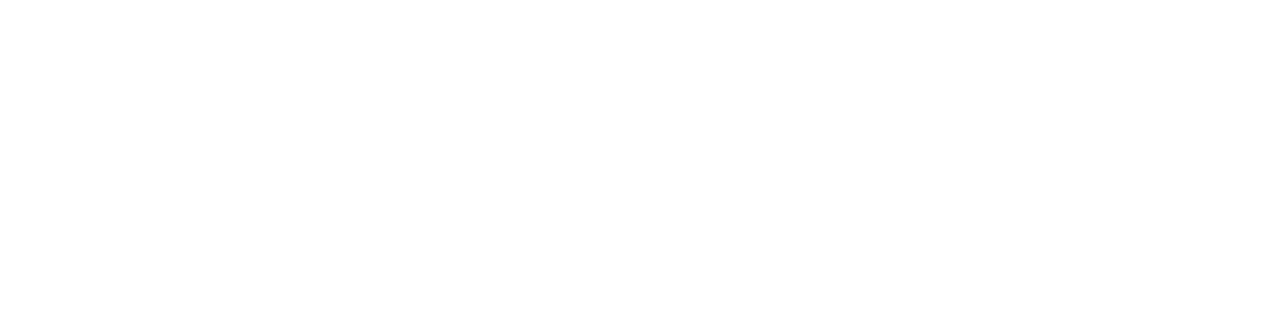
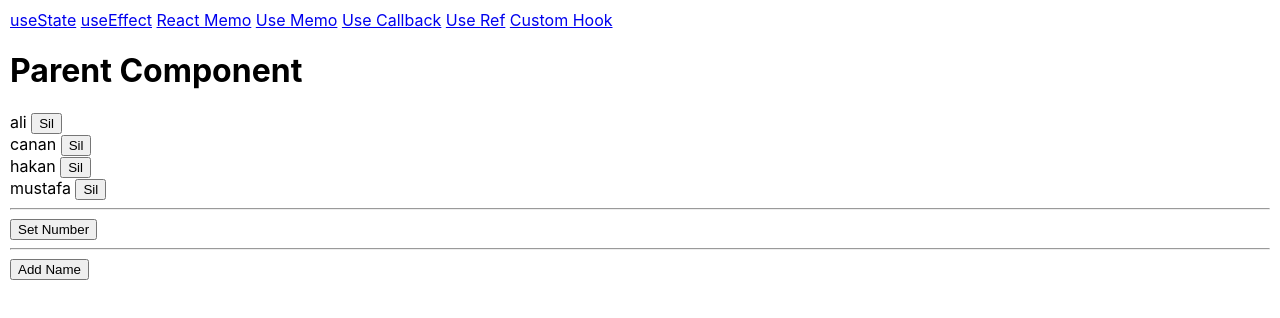
Before and after one commit to neominalsolutions/reactoptimization, a React (Create React App) app: page /useCallback in a window 1280 px wide. Before the commit this address had no page. Shown: the top 318 px of the page. Built offline with nearby package versions, Linux system fonts and the light colour scheme; no server answers.

Commit message:
CustomHookSample

```diff
--- a/src/App.tsx
+++ b/src/App.tsx
@@ -4,6 +4,9 @@
 import { Link, Outlet, useRoutes } from 'react-router-dom';
 import ReactMemoSample from './demo/reactMemo/ReactMemoSample';
 import UseMemoSample from './demo/useMemo/useMemoSample';
+import UseCallbackSample from './demo/useCallback/UseCallbackSample';
+import UseRefSample from './demo/useRef/UseRefSample';
+import customHookSample from './demo/customHook/customHookSample';
 
 // import Layout from './layout/Layout';
 
@@ -44,6 +47,18 @@
 				{
 					path: 'usememo',
 					Component: UseMemoSample,
+				},
+				{
+					path: 'useCallback',
+					Component: UseCallbackSample,
+				},
+				{
+					path: 'useRef',
+					Component: UseRefSample,
+				},
+				{
+					path: 'customHook',
+					Component: customHookSample,
 				},
 			],
 		},
--- /dev/null
+++ b/src/demo/customHook/UseLocalStorage.ts
@@ -0,0 +1,20 @@
+import React, { useMemo, useState } from 'react';
+
+// burada localstorage senkron okuma yazma yapılabilen bir yapı olması sebebi ile localstorage değer okumak için state yapısı kullanmaya gerek yok. bu durumda değer localstorage key olarak tanımlı ise value almayı ganrati eder.
+function UseLocalStorage(key: string) {
+	// const [value, setValue] = useState<string | undefined>();
+
+	// key değişene kadar memoisation yap.
+	const value = useMemo(() => {
+		console.log('useLocalStorage');
+		// const _value = localStorage.getItem(key);
+		// if (_value) {
+		// 	setValue(_value);
+		// }
+		return localStorage.getItem(key);
+	}, [key]);
+
+	return [value];
+}
+
+export default UseLocalStorage;
--- /dev/null
+++ b/src/demo/customHook/UseNetwork.ts
@@ -0,0 +1,57 @@
+import React, { useEffect, useState } from 'react';
+
+interface NetworkState {
+	isError: boolean;
+	error?: any;
+	loading: boolean;
+	data?: any;
+}
+
+// bu custom Hook asenkton programa modeli ile çalıştığı için datanın component içinde undefined olarak gelmemesini garanti etmez.
+// 2000ms default timeout
+function UseNetwork(url: string, timeOut: number = 2000) {
+	const [state, setState] = useState<NetworkState>({
+		isError: false,
+		loading: true,
+	});
+	// const [data, setData] = useState<any[] | any | undefined>();
+	// const [loading, setLoading] = useState<boolean>(true);
+	// const [error, setError] = useState<any>();
+	// const [isError, setIsError] = useState<boolean>(false);
+
+	useEffect(() => {
+		// kullancağım data üzerinde async bir işlem varsa
+		// useEffect içerisinde bu state tanımı halletmeliyiz
+
+		setTimeout(() => {
+			fetch(url)
+				.then((response) => response.json())
+				.then((_data) => {
+					state.loading = false;
+					state.data = _data as any;
+					setState({ ...state }); // tek state tetikledi.
+				})
+				.catch((err: any) => {
+					console.log('error', err);
+					state.loading = false;
+					state.isError = true;
+					state.error = err;
+					setState({ ...state });
+					// setLoading(false);
+					// setError(err);
+					// setIsError(true);
+				});
+		}, timeOut);
+	}, []);
+
+	return {
+		data: state.data,
+		loading: state.loading,
+		error: state.error,
+		isError: state.isError,
+	}; // data asenktron olarak componente yansır.
+
+	// return [state.data,state.data,state.loading,state.error,state.isError];
+}
+
+export default UseNetwork;
--- /dev/null
+++ b/src/demo/customHook/customHookSample.tsx
@@ -0,0 +1,18 @@
+import React from 'react';
+import UseNetwork from './UseNetwork';
+
+function customHookSample() {
+	const { data, loading, error, isError } = UseNetwork(
+		'https://jsonplaceholder.typicode.com/posts',
+		3000
+	);
+
+	if (isError) return <>Hata oluştu</>;
+
+	if (loading) return <>... loading</>;
+
+	// loading false ise
+	return <div>Çekilen Veri Adeti : {data.length}</div>;
+}
+
+export default customHookSample;
--- /dev/null
+++ b/src/demo/useCallback/NameList.tsx
@@ -0,0 +1,37 @@
+import React, { memo } from 'react';
+
+type NameListProps = {
+	names: string[];
+	text?: string;
+	onDelete: (index: number) => void; // action props
+};
+
+// Not: bir component action props değerine sahip ise reactMemo yamamız bir işe yaramıyor.
+
+// <Parent><Child names={[]} onDelete={() => {}} /> </Parent>
+
+function NameList(props: NameListProps) {
+	console.log('child rendering....');
+	return (
+		<div>
+			<div>
+				{props.names.map((name: string, index: number) => {
+					return (
+						<div key={index}>
+							{name}{' '}
+							<button
+								onClick={() => {
+									props.onDelete(index);
+								}}
+							>
+								Sil
+							</button>
+						</div>
+					);
+				})}
+			</div>
+		</div>
+	);
+}
+
+export default memo(NameList);
--- /dev/null
+++ b/src/demo/useCallback/UseCallbackSample.tsx
@@ -0,0 +1,65 @@
+import React, { useCallback, useState } from 'react';
+import NameList from './NameList';
+import UseNetwork from '../customHook/UseNetwork';
+import UseLocalStorage from '../customHook/UseLocalStorage';
+
+// Parent Child component ilişkisinde child componente ait action propsların memoisation edilmesi ile ilgili bir teknik.
+
+function UseCallbackSample() {
+	// js de function and array referance type olarak ramde tutulur.
+
+	//const [data] = UseNetwork('https://jsonplaceholder.typicode.com/todos');
+	const [value] = UseLocalStorage('access_token'); // local storage key value pair olarak tutulan bir değerin okunması için bir hook tanımı yaptık.
+	const [value2] = UseLocalStorage('access_token'); // useMemo kullandığımzdan dolayı access_token memoization, memoisation yapılmış olarka gelir.
+	const postResult = UseNetwork('https://jsonplaceholder.typicode.com/posts');
+
+	console.log('value', value, value2);
+
+	console.log('response', postResult.data);
+	console.log('isError', postResult.isError);
+
+	const [names, setNames] = useState<string[]>([
+		'ali',
+		'canan',
+		'hakan',
+		'mustafa',
+	]);
+	const [number, setNumber] = useState<number>(0);
+
+	// parent component child componentin action propslarını dinlerken useCallback kullanırsak bu durumda gereksiz yere child componentin render alınmasının önüne geçtik.
+
+	return (
+		<div>
+			<h1>Parent Component</h1>
+			<NameList
+				names={names}
+				onDelete={useCallback((index: number) => {
+					console.log('silinecek item', index);
+				}, [])}
+			/>
+			<hr></hr>
+			<button
+				onClick={() => {
+					setNumber(number - 1);
+				}}
+			>
+				Set Number
+			</button>
+			<hr></hr>
+			<button
+				onClick={() => {
+					names.push('jale');
+					// setNames(names); // dizinin referans değeri değişmediğin virtual dom tetilklenmiyor.
+					// const newNames = names.splice(0, names.length); // array splice ile var olan dizinin referans tekrar alınır
+					// setNames(newNames);
+					setNames([...names]); // 2.yöntem daha kolay bir yöntem olan spread operatoru buda dizi ve nesne referanslarının koparılmasını sağlar. referance type değerlerde state set ederken spread operatörü kullanılım.
+					// SetObject({... obj}); // object referance type spread operator kullanımı
+				}}
+			>
+				Add Name
+			</button>
+		</div>
+	);
+}
+
+export default UseCallbackSample;
--- /dev/null
+++ b/src/demo/useRef/UseRefSample.tsx
@@ -0,0 +1,9 @@
+import React from 'react'
+
+function UseRefSample() {
+  return (
+    <div>UseRefSample</div>
+  )
+}
+
+export default UseRefSample
--- a/src/layout/Layout.tsx
+++ b/src/layout/Layout.tsx
@@ -8,7 +8,10 @@
 				<Link to="/useState">useState</Link>{' '}
 				<Link to="/useEffect">useEffect</Link>{' '}
 				<Link to="/reactMemo">React Memo</Link>{' '}
-				<Link to="/useMemo">Use Memo</Link>
+				<Link to="/useMemo">Use Memo</Link>{' '}
+				<Link to="/useCallback">Use Callback</Link>{' '}
+				<Link to="/useRef">Use Ref</Link> {'  '}
+				<Link to="/customHook">Custom Hook</Link>
 			</nav>
 			<main>
 				<Outlet />
```
